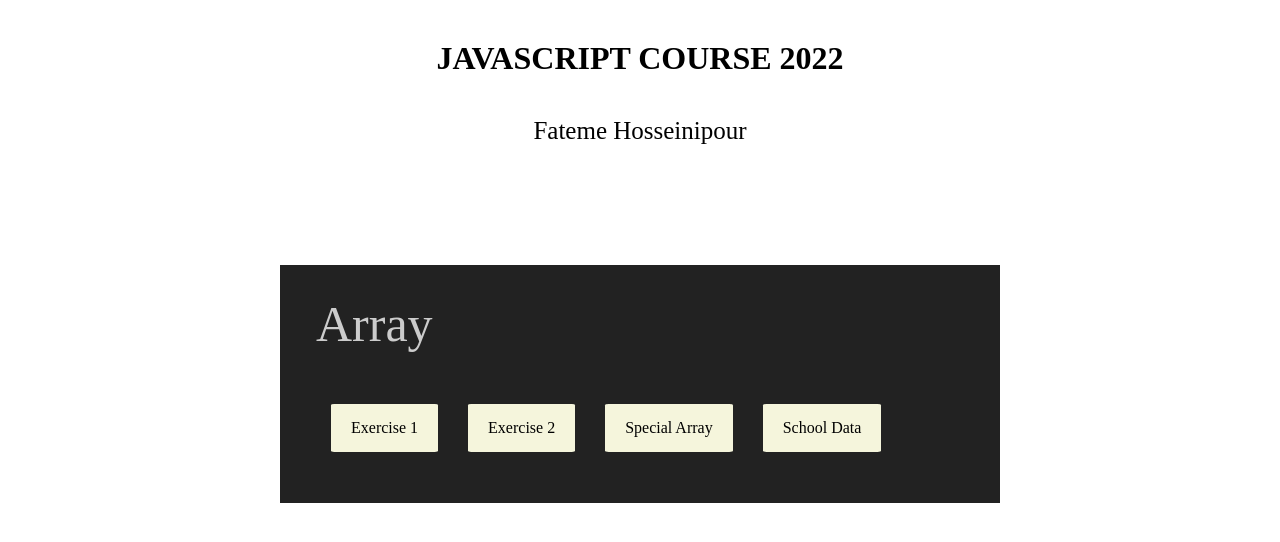
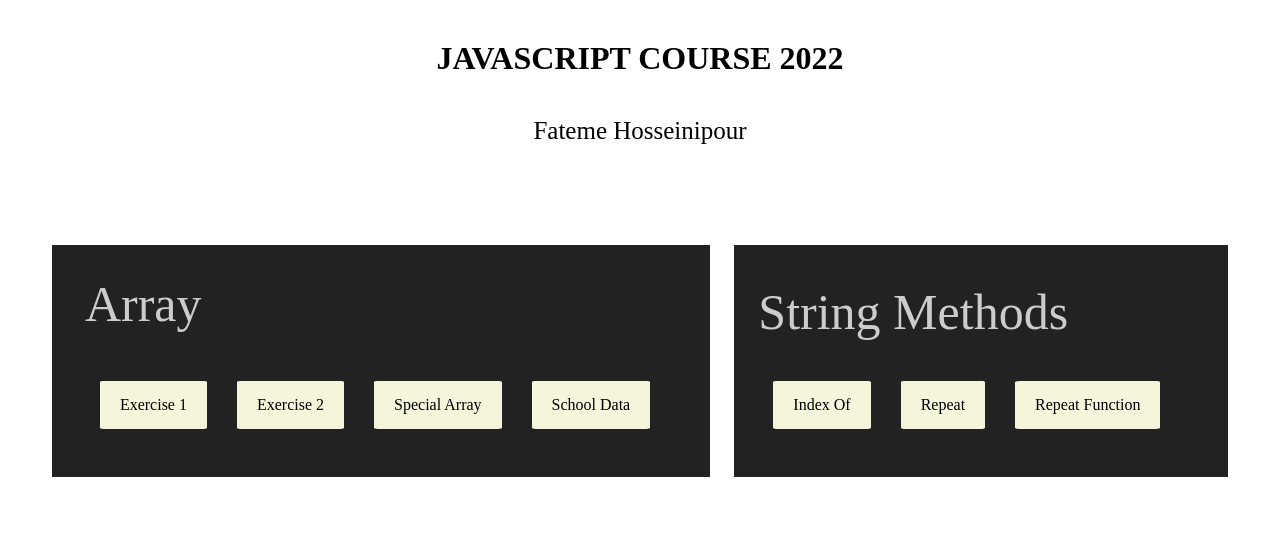
Before and after one commit to fateme-hp/javascript-practice, a plain HTML site: page index.html in a window 1280 px wide. Drawn offline with Linux system fonts and the light colour scheme.

Commit message:
adding lesson 6 exercise

```diff
--- a/index.html
+++ b/index.html
@@ -12,6 +12,7 @@
       <h1>JAVASCRIPT COURSE 2022</h1>
         <p> Fateme Hosseinipour </p>
 
+<div id="practice">
   <div class="lesson">
     <span> Array </span>
     <div class="lesson-links">
@@ -21,6 +22,14 @@
       <a href="https://fateme-hp.github.io/js-practice-schooldata/"> School Data</a>
     </div>
 </div>
+<div class="lesson">
+  <span>String Methods </span>
+  <div class="lesson-links">
+    <a href="https://fateme-hp.github.io/js-practice-indexof/"> Index Of</a>
+    <a href="https://fateme-hp.github.io/js-practice-repeat/"> Repeat</a>
+    <a href="https://fateme-hp.github.io/js-practice-repeat-func/"> Repeat Function </a>
+  </div>
+</div>
 </div>
   </body>
 </html>
--- a/style.css
+++ b/style.css
@@ -24,13 +24,17 @@ p{
     font-size: 25px;
 }
 
+#practice {
+  display: flex;
+}
 .lesson {
-  margin: 10% 20%;
+  margin: 5% 1%;
   display: flex;
   flex-direction: column;
   align-items: flex-start;
   justify-content: center;
   background-color: #222;
+  flex: 1 0 auto;
 }
 
 .lesson span {
@@ -42,6 +46,7 @@ p{
 .lesson-links {
   display: flex;
   justify-content: space-between;
+  flex-wrap: wrap;
   padding: 5%;
 }
 
```
Lines whose indentation alone changed are shown as unchanged.
